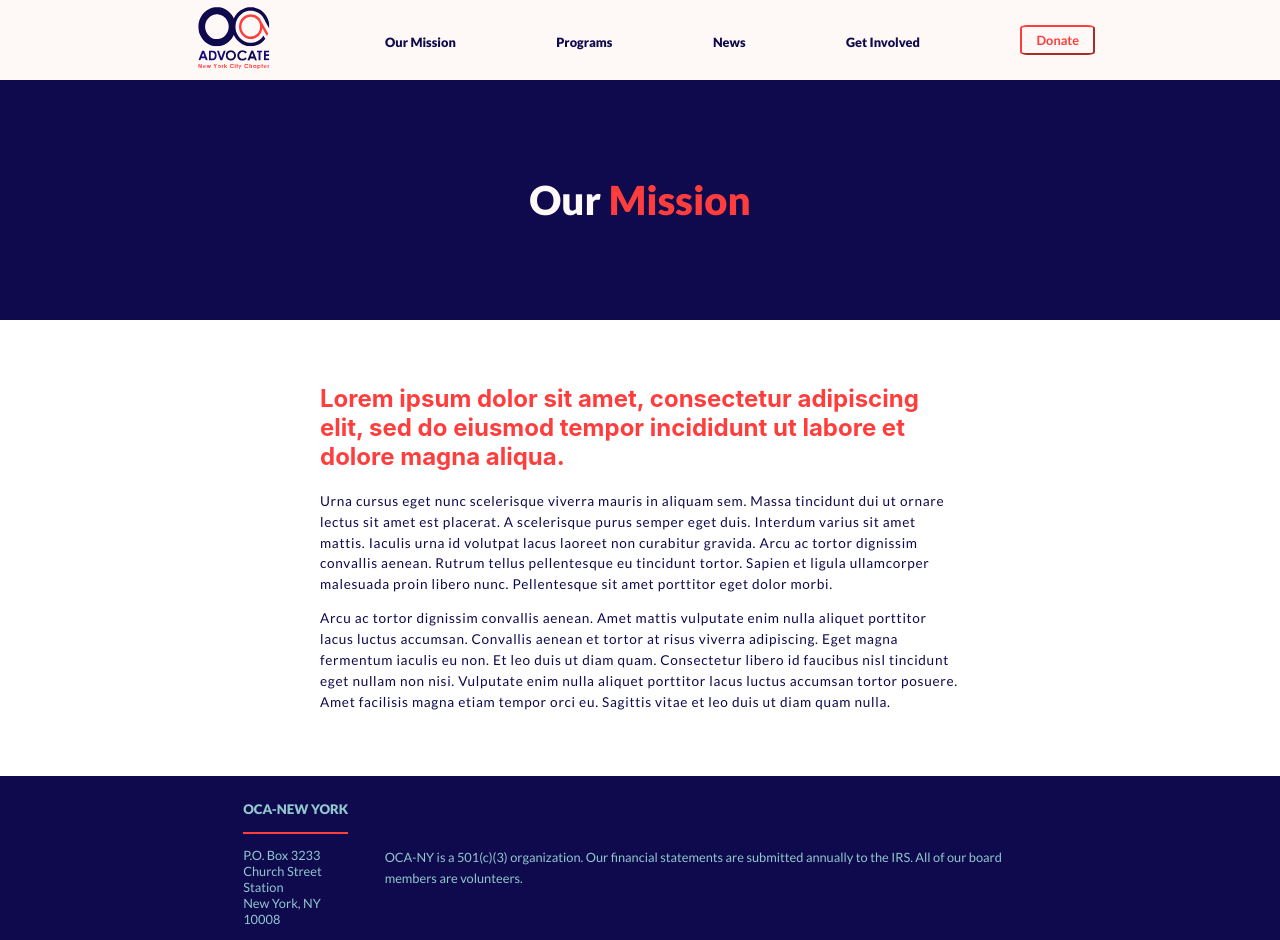
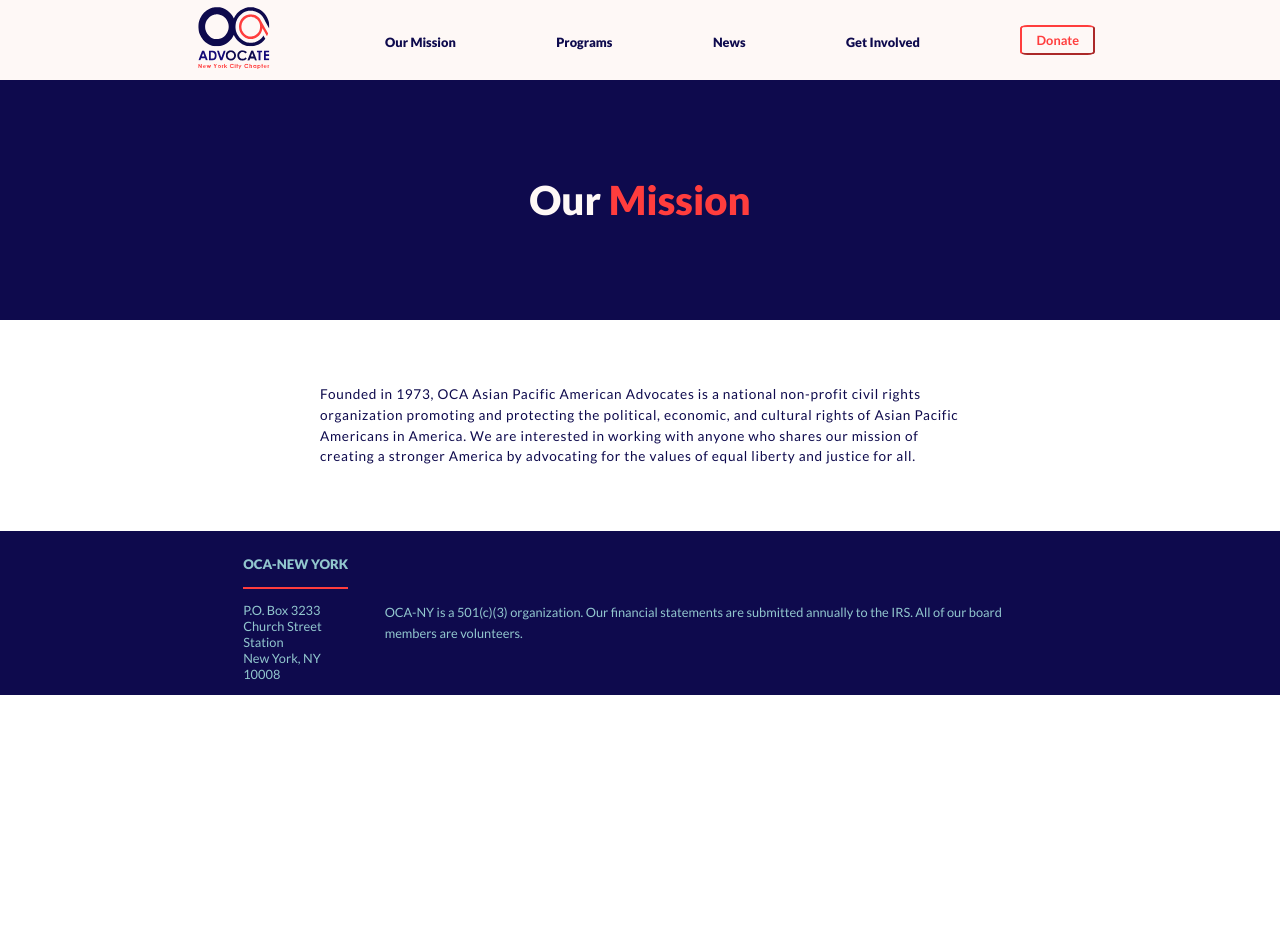
Before and after one commit to tkxx/ocanyredesignv2, a React (Create React App) app: page /mission in a window 1280 px wide. After the commit the page ends 800 px from the top, so only its background shows below. Built offline with nearby package versions, Linux system fonts and the light colour scheme.

Commit message:
added social, tried to fix footer

```diff
--- a/src/Components/ContactPage/ContactPage.jsx
+++ b/src/Components/ContactPage/ContactPage.jsx
@@ -96,15 +96,42 @@
 							<ul className="bullet-margin">
 								<li className="white-accent-color sm-bulletpoints">
 									<img src={twitterIcon} alt="twitter icon" className="social-media-icons" />{' '}
-									<p>@LoremIpsum</p>
+									<p>
+										<a
+											href="https://twitter.com/ocanewyork"
+											alt-text="twitter link"
+											target="_blank"
+											className="white-accent-color"
+										>
+											@OCANEWYORK
+										</a>
+									</p>
 								</li>
 								<li className="white-accent-color sm-bulletpoints">
 									<img src={facebookIcon} alt="facebook icon" className="social-media-icons" />{' '}
-									<p>@LoreumIpsum</p>
+									<p>
+										<a
+											href="https://www.facebook.com/ocany.chapter"
+											alt-text="facebook link"
+											target="_blank"
+											className="white-accent-color"
+										>
+											@OCANY.CHAPTER
+										</a>
+									</p>
 								</li>
 								<li className="white-accent-color sm-bulletpoints">
 									<img src={mailIcon} alt="email icon" className="social-media-icons" />{' '}
-									<p>Lorem@Ipsum.com</p>
+									<p>
+										<a
+											href="mailto:info@oca-ny.org"
+											alt-text="email link"
+											target="_blank"
+											className="white-accent-color"
+										>
+											INFO@OCA-NY.ORG
+										</a>
+									</p>
 								</li>
 							</ul>
 						</div>
--- a/src/Components/LandingPage/LandingPage.jsx
+++ b/src/Components/LandingPage/LandingPage.jsx
@@ -154,15 +154,25 @@
 						<ul className="bullet-margin">
 							<li className="sm-bulletpoints">
 								<img src={facebookIcon} alt="facebook icon" className="social-media-icons" />{' '}
-								<a>@OCANY_CHAPTER</a>
+								<a
+									href="https://www.facebook.com/ocany.chapter"
+									alt-text="facebook link"
+									target="_blank"
+								>
+									@OCANY.CHAPTER
+								</a>
 							</li>
 							<li className="sm-bulletpoints">
 								<img src={twitterIcon} alt="twitter icon" className="social-media-icons" />
-								<a>@OCANEWYORK</a>
+								<a href="https://twitter.com/ocanewyork" alt-text="twitter link" target="_blank">
+									@OCANEWYORK
+								</a>
 							</li>
 							<li className="sm-bulletpoints">
 								<img src={mailIcon} alt="mail icon" className="social-media-icons" />
-								<a>info@ocany.org</a>
+								<a href="mailto: info@ocany.org" alt-text="email link" target="_blank">
+									INFO@OCA-NY.ORG
+								</a>
 							</li>
 						</ul>
 					</div>
--- a/src/Components/MissionPage/MissionPage.jsx
+++ b/src/Components/MissionPage/MissionPage.jsx
@@ -10,24 +10,14 @@
 				</h1>
 			</section>
 			<section id="mission-body">
-				<h2 className="accent-color">
-					Lorem ipsum dolor sit amet, consectetur adipiscing elit, sed do eiusmod tempor incididunt ut labore
-					et dolore magna aliqua.
-				</h2>
+				<h2 className="accent-color" />
 				<p className="programs-div-excerpt">
-					Urna cursus eget nunc scelerisque viverra mauris in aliquam sem. Massa tincidunt dui ut ornare
-					lectus sit amet est placerat. A scelerisque purus semper eget duis. Interdum varius sit amet mattis.
-					Iaculis urna id volutpat lacus laoreet non curabitur gravida. Arcu ac tortor dignissim convallis
-					aenean. Rutrum tellus pellentesque eu tincidunt tortor. Sapien et ligula ullamcorper malesuada proin
-					libero nunc. Pellentesque sit amet porttitor eget dolor morbi.{' '}
+					Founded in 1973, OCA Asian Pacific American Advocates is a national non-profit civil rights
+					organization promoting and protecting the political, economic, and cultural rights of Asian Pacific
+					Americans in America. We are interested in working with anyone who shares our mission of creating a
+					stronger America by advocating for the values of equal liberty and justice for all.
 				</p>
-				<p className="programs-div-excerpt">
-					Arcu ac tortor dignissim convallis aenean. Amet mattis vulputate enim nulla aliquet porttitor lacus
-					luctus accumsan. Convallis aenean et tortor at risus viverra adipiscing. Eget magna fermentum
-					iaculis eu non. Et leo duis ut diam quam. Consectetur libero id faucibus nisl tincidunt eget nullam
-					non nisi. Vulputate enim nulla aliquet porttitor lacus luctus accumsan tortor posuere. Amet
-					facilisis magna etiam tempor orci eu. Sagittis vitae et leo duis ut diam quam nulla.
-				</p>
+				<p className="programs-div-excerpt" />
 			</section>
 		</React.Fragment>
 	);
--- a/src/global.css
+++ b/src/global.css
@@ -1,6 +1,7 @@
 @import url('https://fonts.googleapis.com/css2?family=Lato:wght@400;700;900&display=swap');
 
 /* Global */
+
 p {
 	font-family: 'Lato', sans-serif;
 	font-size: 0.8rem;
@@ -120,6 +121,8 @@
 	padding-left: 19%;
 	padding-right: 20%;
 	margin-top: 0rem;
+	position: relative;
+	bottom: 0;
 	/* height: 7rem; */
 }
 
```
